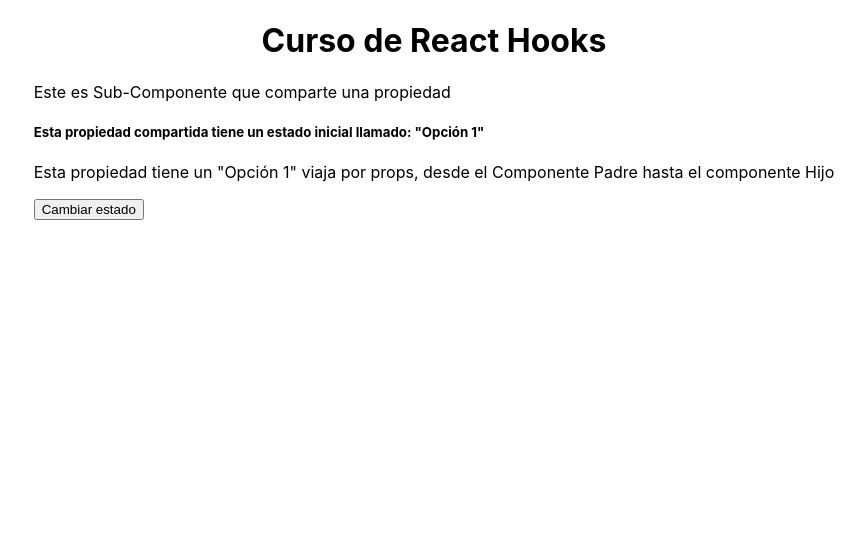
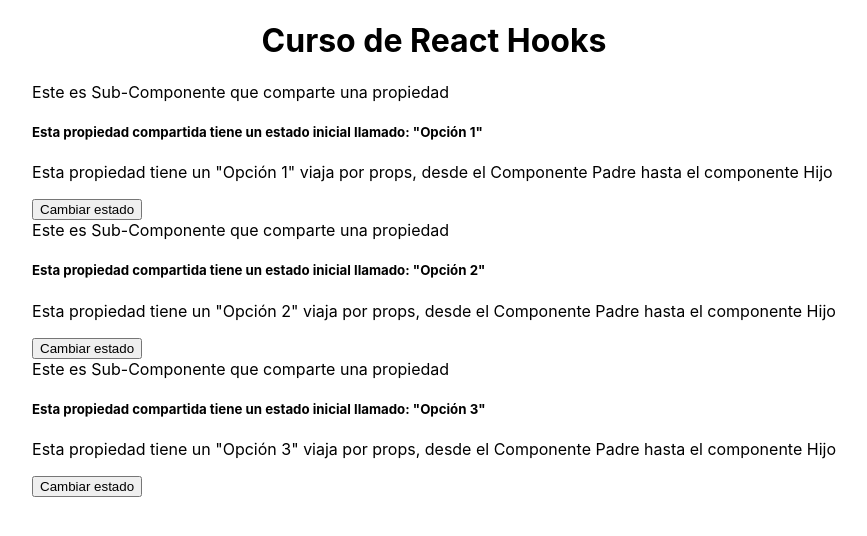
Before and after one commit to FMFigueroa/React-Hooks-Essentials, a React (Create React App) app: page / in a window 1280 px wide. Shown: the top 536 px of the page, without its empty margins (206-1073 px from the left). Built offline with nearby package versions, Linux system fonts and the light colour scheme.

Commit message:
Mapeando el estado de una Array y compartiendolo en componente hijo

```diff
--- a/src/componentes/MiComponenteFx.js
+++ b/src/componentes/MiComponenteFx.js
@@ -18,15 +18,18 @@
       value: 3,
     },
   ]);
-  //Metodo para la Primera propiedad:
-  const clickHandler = () => {
-    setNombre("Estado Actual")
-  }
 
+  //Metodo para mapear una array:
+  const listaOpciones = opciones.map(({name, value}) => (
+    <div key={name.replace("","").toLowerCase()} className="col-md-4">
+      <Opcion name={name}/>
+    </div>
+
+  ));
 
   return (
     <div className="container row">
-      <Opcion name={opciones[0].name} clickHandler={clickHandler} />
+      {listaOpciones}
     </div>
   );
 }
```
